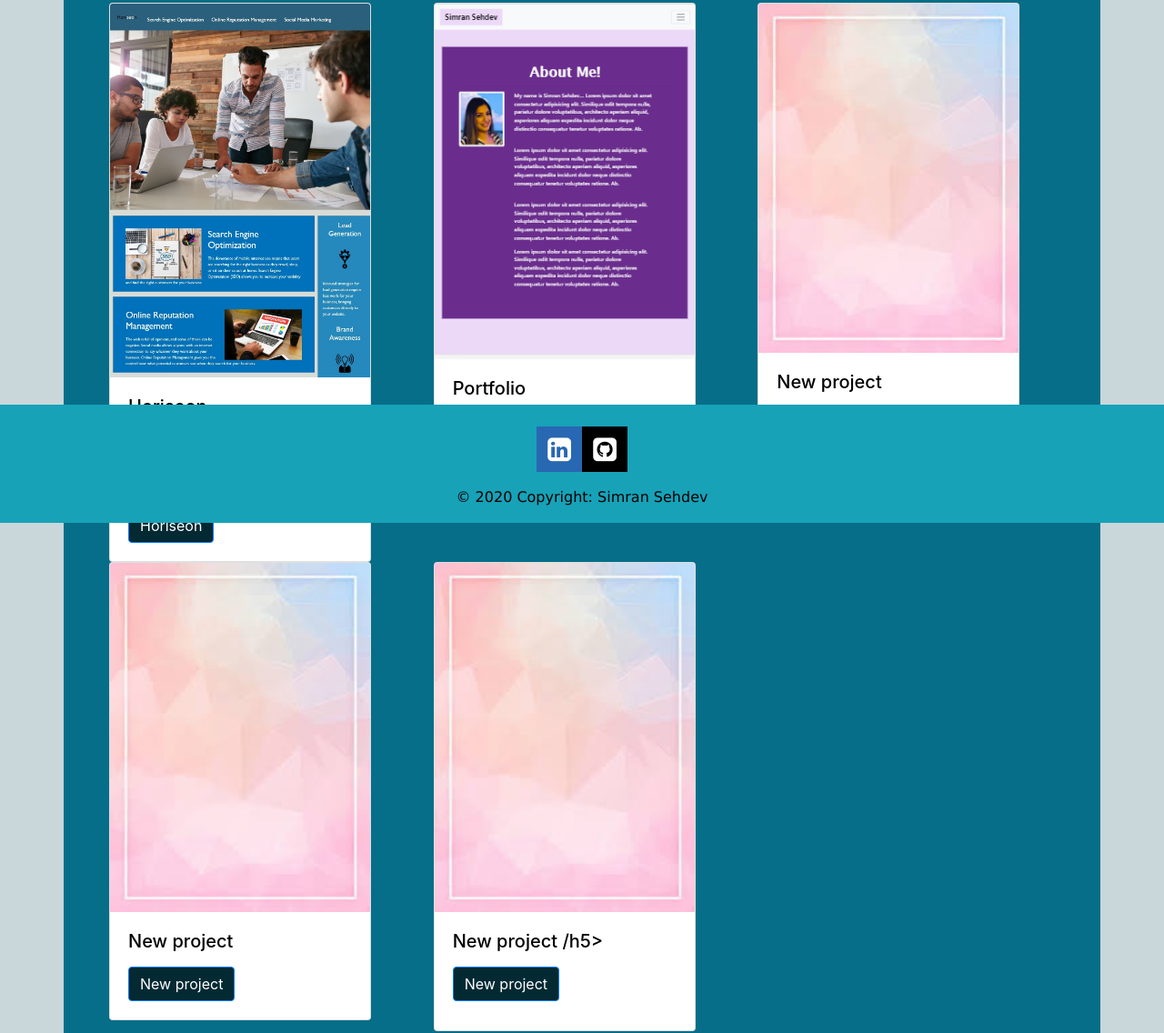
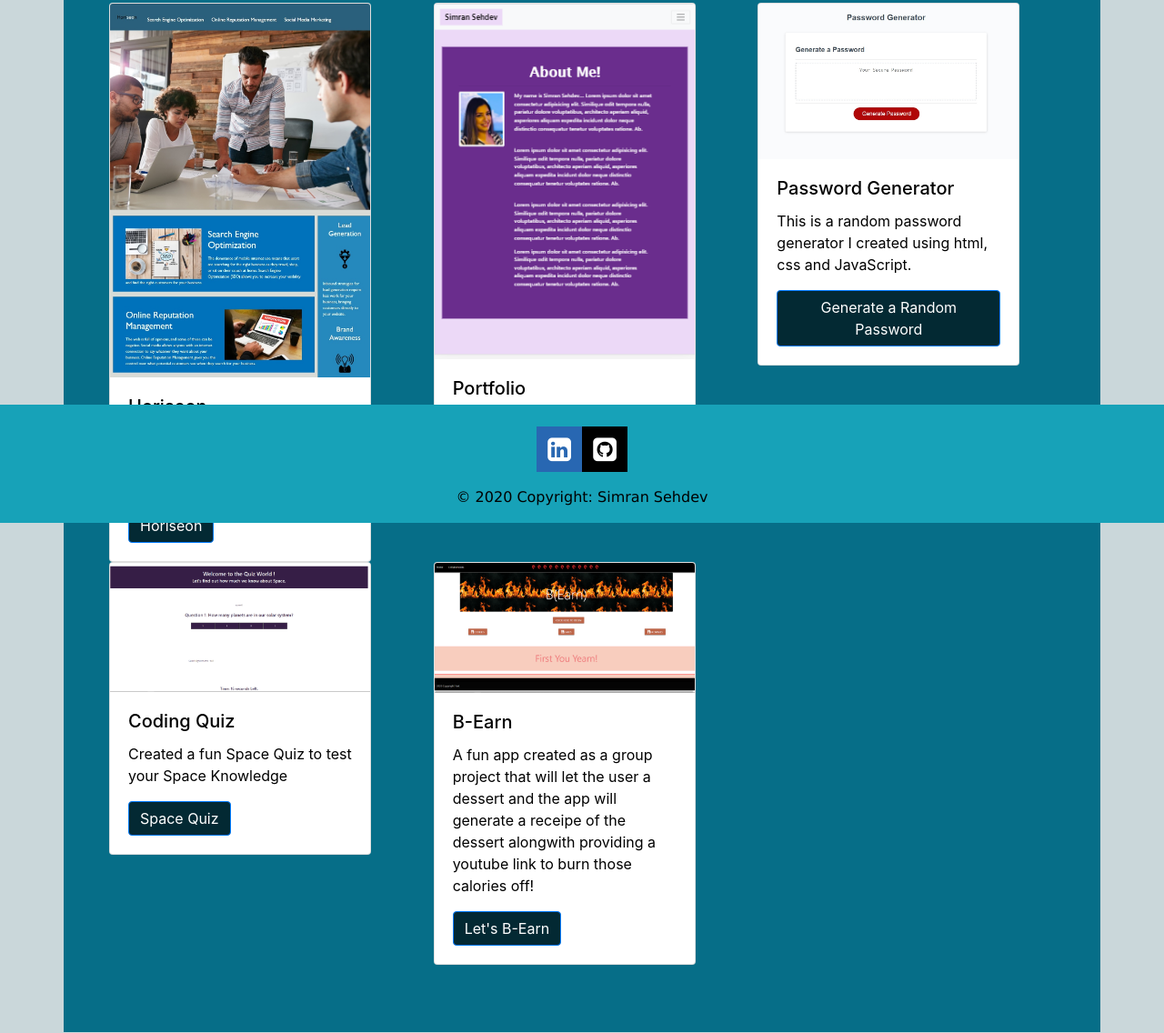
Before and after one commit to simk2020/Updated-Portfolio, a plain HTML site: page portfolio.html in a window 1280 px wide. Shown: the part 225-1361 px from the top of the page at 91% size. Drawn offline with nearby package versions, Linux system fonts and the light colour scheme; files whose address does not match are found by name.

Commit message:
made changes

```diff
--- a/portfolio.html
+++ b/portfolio.html
@@ -68,11 +68,11 @@
                 <!-- Portfolio 3  -->
                 <div class = "col-md-4">
                 <div class="card" style="width: 18rem;">
-                  <img src="C:\Users\uni\Desktop\BOOTCAMP\simk2020.Homework2\assets\images\1.jpg" class="card-img-top" alt="...">
+                  <img src="C:\Users\uni\Desktop\BOOTCAMP\updatedPortfolio\assets\images\password.jpg" class="card-img-top" alt="...">
                   <div class="card-body">
-                    <h5 class="card-title">New project </h5>
-                    <p class="card-text"></p>
-                    <a href="https://simk2020.github.io/Homework1/" class="btn btn-primary">New project </a>
+                    <h5 class="card-title">Password Generator </h5>
+                    <p class="card-text">This is a random password generator I created using html, css and JavaScript.</p>
+                    <a href="https://simk2020.github.io/Password-generator/" class="btn btn-primary">Generate a Random Password </a>
                   </div>
                 </div>
                 </div>
@@ -81,11 +81,11 @@
                 <!-- Portfolio 4  -->
                 <div class = "col-md-4">
                 <div class="card" style="width: 18rem;">
-                  <img src="C:\Users\uni\Desktop\BOOTCAMP\simk2020.Homework2\assets\images\1.jpg" class="card-img-top" alt="...">
+                  <img src="C:\Users\uni\Desktop\BOOTCAMP\updatedPortfolio\assets\images\quiz.png" class="card-img-top" alt="...">
                   <div class="card-body">
-                    <h5 class="card-title">New project </h5>
-                    <p class="card-text"></p>
-                    <a href="https://simk2020.github.io/Homework1/" class="btn btn-primary">New project </a>
+                    <h5 class="card-title">Coding Quiz </h5>
+                    <p class="card-text">Created a fun Space Quiz to test your Space Knowledge</p>
+                    <a href="https://simk2020.github.io/codingQuiz/" class="btn btn-primary">Space Quiz </a>
                   </div>
                 </div>
                 </div>
@@ -94,11 +94,11 @@
                   <!-- Portfolio 5  -->
                   <div class = "col-md-4">
                   <div class="card" style="width: 18rem;">
-                    <img src="C:\Users\uni\Desktop\BOOTCAMP\simk2020.Homework2\assets\images\1.jpg" class="card-img-top" alt="...">
+                    <img src="C:\Users\uni\Desktop\BOOTCAMP\updatedPortfolio\assets\images\burn.png" class="card-img-top" alt="...">
                     <div class="card-body">
-                      <h5 class="card-title">New project /h5>
-                      <p class="card-text"></p>
-                      <a href="https://simk2020.github.io/Homework1/" class="btn btn-primary">New project </a>
+                      <h5 class="card-title">B-Earn</h5>
+                      <p class="card-text">A fun app created as a group project that will let the user a dessert and the app will generate a receipe of the dessert  alongwith providing a youtube link to burn those calories off!</p>
+                      <a href="https://dennydavjncj.github.io/b-Earn-MyMeal/" class="btn btn-primary">Let's B-Earn </a>
                     </div>
                   </div>
                 </div>
```
Also changed, not shown: assets/images/burn.png (added), assets/images/password.jpg (added), assets/images/quiz.png (added), 1 other file.
